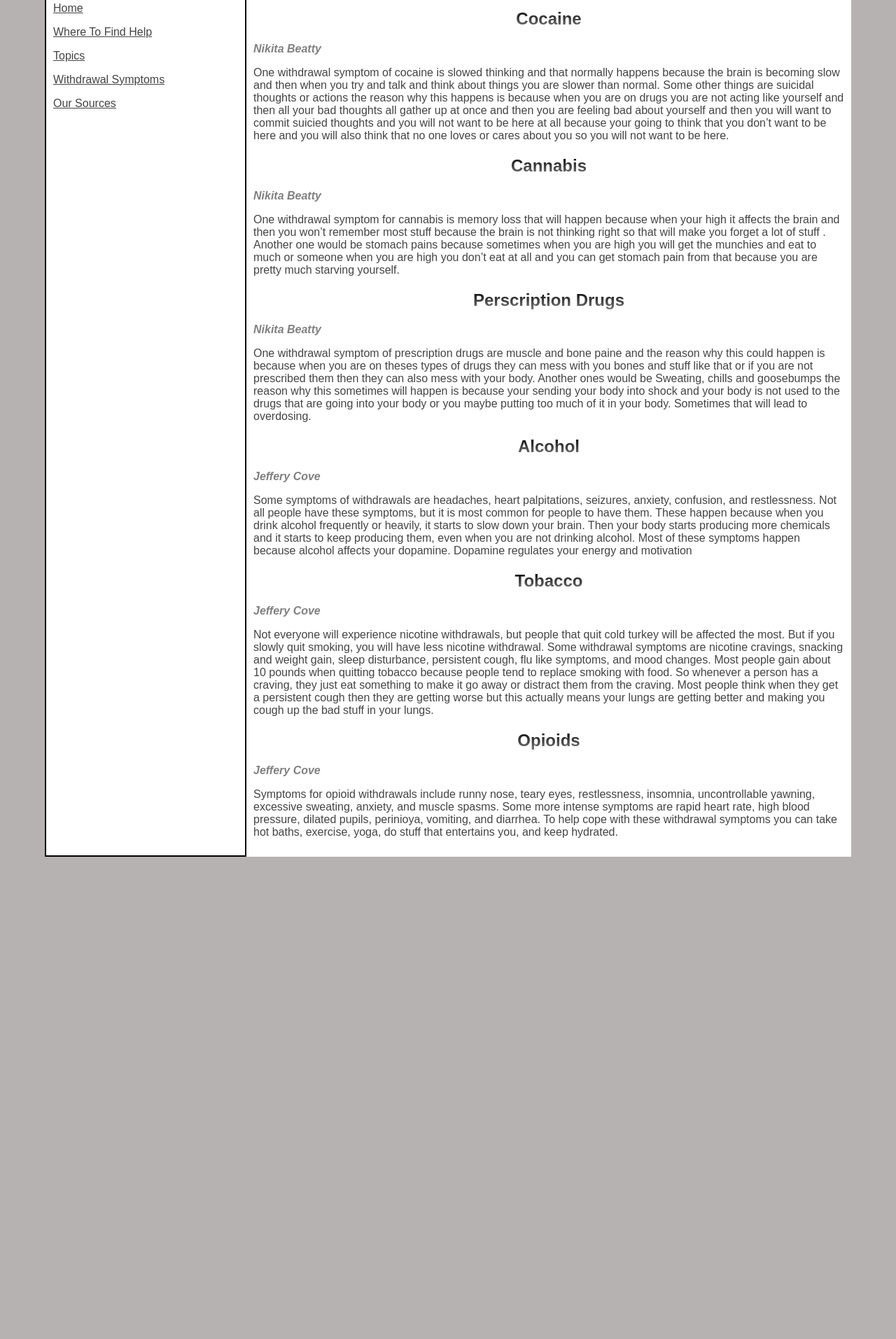
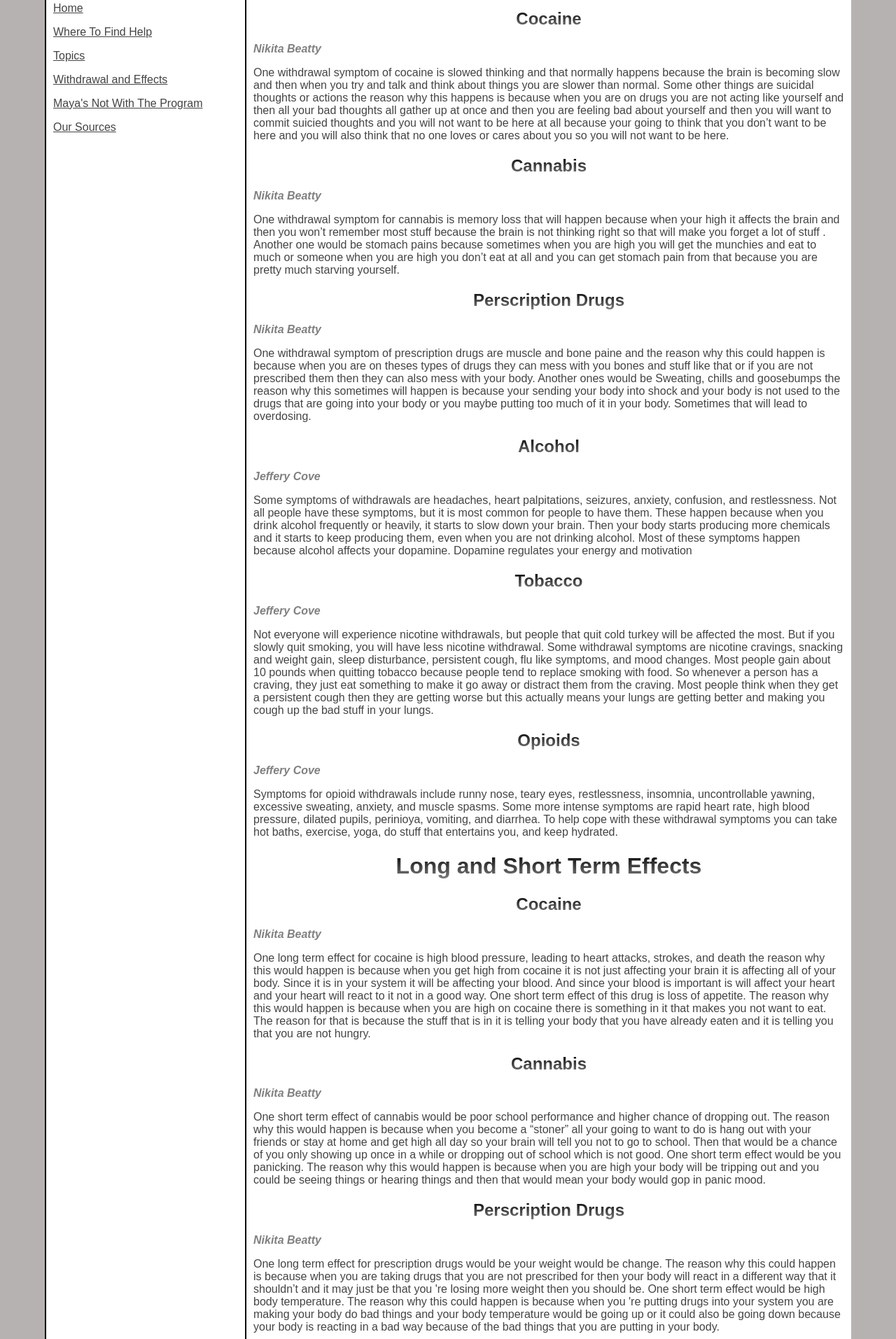
Before and after one commit to ALEX-DAWSON/addiction, a plain HTML site: page withdrawal.html in a window 1280 px wide. Shown: the part 187-2100 px from the top of the page at 70% size. Before the commit the page ends 1411 px from the top, so only its background shows below. Drawn offline with Linux system fonts and the light colour scheme.

```diff
--- a/withdrawal.html
+++ b/withdrawal.html
@@ -1,7 +1,7 @@
 <!DOCTYPE html>
 <html>
 <head>
-	<title>Withdrawal</title>
+	<title>Withdrawal and Effects</title>
 		<link rel="icon" href="logo/logo.png">
 	<link href="style.css" rel="stylesheet"/><meta name="viewport" content="width=device-width, initial-scale=1">
 </head>
@@ -11,49 +11,77 @@
 	</div>
 	<div class="wrapper">
 		<!-- Navagation Bar will go to the left -->
-		<div class="column1">
+    <div class="column1">
 			<h2>Navagation Bar</h2>
 			<a href="index.html"><p>Home</p></a>
 			<a href="wheretofindhelp.html"><p>Where To Find Help</p></a>
 			<a href="topics.html"><p>Topics</p></a>
-      <a href="withdrawal.html"><p>Withdrawal Symptoms</p></a>
+			<a href="withdrawal.html"><p>Withdrawal and Effects</p></a>
+			<a href="mayasection.html"><p>Maya's Not With The Program</p></a>
 			<!-- <p>About Us</p> -->
 			<a href="sources.html"><p>Our Sources</p></a>
 		</div>
 		<!-- Content will go to the right -->
 		<!-- Make sure all images are in the images folder and images/ is before your image source file -->
 		<div class="column2">
+      <!---------------------- Withdrawal Section --------------------->
       <h1>Withdrawal Symptoms</h1>
+      <!-- Article -->
       <h2>Cocaine</h2>
       <h3>Nikita Beatty</h3>
       <p>
         One withdrawal symptom of cocaine is slowed thinking and that normally happens because the brain is becoming slow and then when you try and talk and think about things you are slower than normal. Some other things are suicidal thoughts or actions the reason why this happens is because when you are on drugs you are not acting like yourself and then all your bad thoughts all gather up at once and then you are feeling bad about yourself and then you will want to commit suicied thoughts and you will not want to be here at all because your going to think that you don’t want to be here and you will also think that no one loves or cares about you so you will not want to be here.
       </p>
+      <!-- Article -->
       <h2>Cannabis</h2>
       <h3>Nikita Beatty</h3>
       <p>
         One withdrawal symptom for cannabis is memory loss that will happen because when your high it affects the brain and then you won’t remember  most stuff because the brain is not thinking right so that will make you forget a lot of stuff . Another one would be stomach pains because sometimes when you are high you will get the munchies and eat to much or someone when you are high you don’t eat at all and you can get stomach pain from that because you are pretty much starving yourself.
       </p>
+      <!-- Article -->
       <h2>Perscription Drugs</h2>
       <h3>Nikita Beatty</h3>
       <p>
         One withdrawal symptom of prescription drugs are muscle and bone paine and the reason why this could happen is because when you are on theses types of drugs they can mess with you bones and stuff like that or if you are not prescribed them then they can also mess with your body. Another ones would be Sweating, chills and  goosebumps the reason why this sometimes will happen is because your sending your body into shock and your body is not used to the drugs that are going into your body or you maybe putting too much of it in your body. Sometimes that will lead to overdosing.
       </p>
+      <!-- Article -->
       <h2>Alcohol</h2>
       <h3>Jeffery Cove</h3>
       <p>
         Some symptoms of withdrawals are headaches, heart palpitations, seizures, anxiety, confusion, and restlessness. Not all people have these symptoms, but it is most common for people to have them. These happen because when you drink alcohol frequently or heavily, it starts to slow down your brain. Then your body starts producing more chemicals and it starts to keep producing them, even when you are not drinking alcohol. Most of these symptoms happen because alcohol affects your dopamine. Dopamine regulates your energy and motivation
       </p>
+      <!-- Article -->
       <h2>Tobacco</h2>
       <h3>Jeffery Cove</h3>
       <p>
         Not everyone will experience nicotine withdrawals, but people that quit cold turkey will be affected the most. But if you slowly quit smoking, you will have less nicotine withdrawal. Some withdrawal symptoms are nicotine cravings, snacking and weight gain, sleep disturbance, persistent cough, flu like symptoms, and mood changes. Most people gain about 10 pounds when quitting tobacco because people tend to replace smoking with food. So whenever a person has a craving, they just eat something to make it go away or distract them from the craving. Most people think when they get a persistent cough then they are getting worse but this actually means your lungs are getting better and making you cough up the bad stuff in your lungs.
       </p>
+      <!-- Article -->
       <h2>Opioids</h2>
       <h3>Jeffery Cove</h3>
       <p>
         Symptoms for opioid withdrawals include runny nose, teary eyes, restlessness, insomnia, uncontrollable yawning, excessive sweating, anxiety, and muscle spasms. Some more intense symptoms are rapid heart rate, high blood pressure, dilated pupils, perinioya, vomiting, and diarrhea. To help cope with these withdrawal symptoms you can take hot baths, exercise, yoga, do stuff that entertains you, and keep hydrated.
       </p>
+      <!--------------- Long and Short Term Effects Section -------------->
+      <h1>Long and Short Term Effects</h1>
+      <!-- Article -->
+      <h2>Cocaine</h2>
+      <h3>Nikita Beatty</h3>
+      <p>
+        One long term effect for cocaine is high blood pressure, leading to heart attacks, strokes, and death the reason why this would happen is because when you get high from cocaine it is not just affecting your brain it is affecting all of your body. Since it is in your system it will be affecting your blood. And since your blood is important is will affect your heart and your heart will react to it not in a good way. One short term effect of this drug is loss of appetite. The reason why this would happen is because when you are high on cocaine there is something in it that makes you not want to eat. The reason for that is because the stuff that is in it is telling your body that you have already eaten and it is telling you that you are not hungry.
+      </p>
+      <!-- Article -->
+      <h2>Cannabis</h2>
+      <h3>Nikita Beatty</h3>
+      <p>
+        One short term effect of cannabis would be poor school performance and higher chance of dropping out. The reason why this would happen is because when you become a “stoner” all your going to want to do is hang out with your friends or stay at home and get high all day so your brain will tell you not to go to school. Then that would be a chance of you only showing up once in a while or dropping out of school which is not good. One short term effect would be you panicking. The reason why this would happen is because when you are high your body will be tripping out and you could be seeing things or hearing things and then that would mean your body would gop in panic mood.
+      </p>
+      <!-- Article -->
+      <h2>Perscription Drugs</h2>
+      <h3>Nikita Beatty</h3>
+      <p>
+        One long term effect for prescription drugs would be your weight would be change. The reason why this could happen is because when you are taking drugs that you are not prescribed for then your body will react in a different way that it shouldn’t and it may just be that you 're losing more weight then you should be. One short term effect would be high body temperature. The reason why this could happen is because when you 're putting drugs into your system you are making your body do bad things and your body temperature would be going up or it could also be going down because your body is reacting in a bad way because of the bad things that you are putting in your body.
+      </p>
 		</div>
 	</div>
 </body>
```
Also changed, not shown: baseplate.html (+2 -1 lines), index.html (+3 -1 lines), mayasection.html (added, +47 -0 lines), sources.html (+2 -1 lines), topics.html (+2 -1 lines), wheretofindhelp.html (+2 -1 lines).
